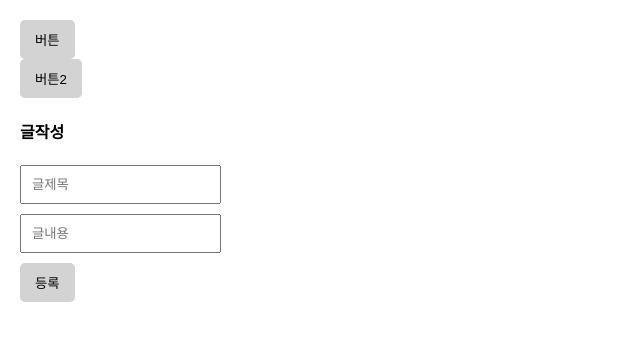
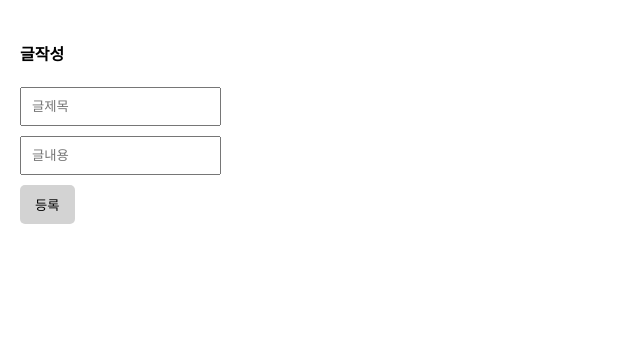
Before and after one commit to 7p3m1k/next-board, a Next.js app: page /write in a window 1280 px wide. Shown: the top 340 px of the page, without its empty margins (0-640 px from the left). Built offline with nearby package versions, Linux system fonts and the light colour scheme.

Commit message:
안쓰는 버튼 정리

```diff
--- a/app/list/page.js
+++ b/app/list/page.js
@@ -1,6 +1,5 @@
 import { connectDB } from "@/util/database";
 import Link from "next/link";
-import DetailLink from "./DetailLink";
 
 export default async function List() {
   const db = (await connectDB).db("forum");
@@ -15,7 +14,6 @@ export default async function List() {
             <Link prefetch={false} href={`/detail/${result[i]._id}`}>
               <h4>{result[i].title}</h4>
             </Link>
-            <DetailLink />
             <p>{result[i].content}</p>
           </div>
         );
--- a/app/write/page.js
+++ b/app/write/page.js
@@ -1,12 +1,6 @@
 export default function Write() {
   return (
     <div className="p-20">
-      <form action="/api/test" method="GET">
-        <button type="submit">버튼</button>
-      </form>
-      <form action="/api/date" method="GET">
-        <button>버튼2</button>
-      </form>
       <h4>글작성</h4>
       <form action="/api/post/new" method="POST">
         <input name="title" placeholder="글제목" />
--- a/pages/api/date.js
+++ /dev/null
@@ -1,4 +0,0 @@
-export default async function handler(req, res) {
-  let today = new Date();
-  if (req.method === "GET") return res.status(200).json(today);
-}
```
